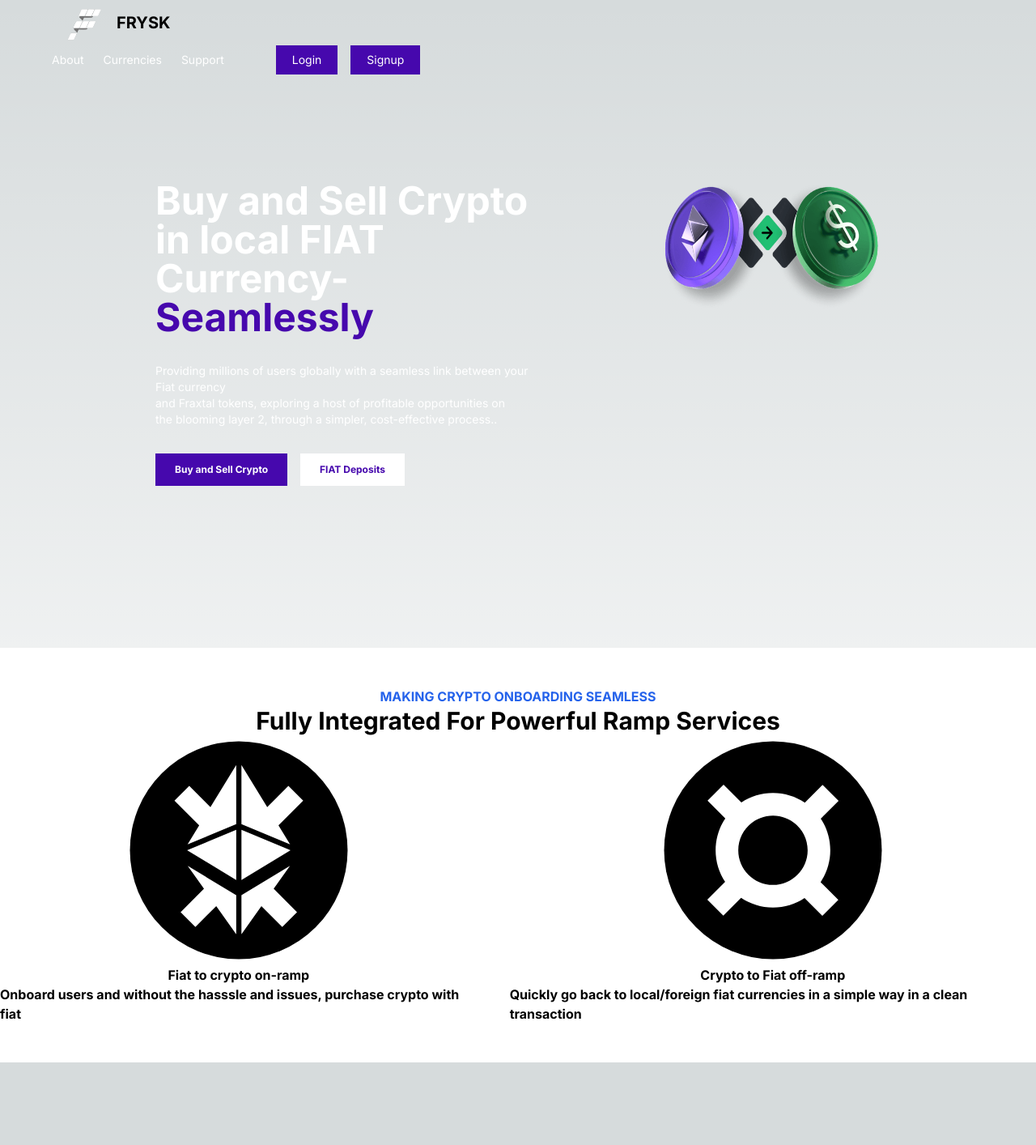
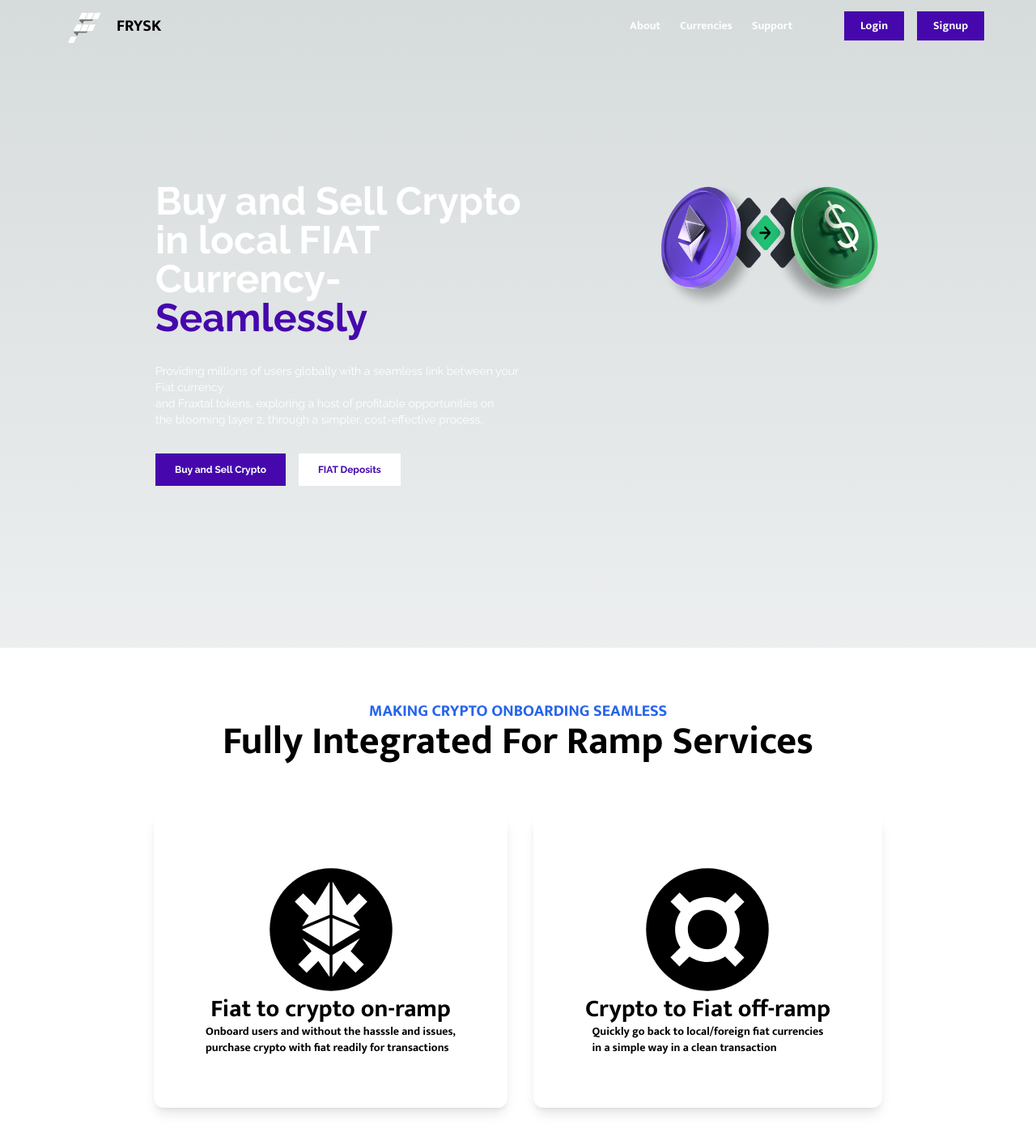
Before and after one commit to vector-10/fiat-on-ramp, a Next.js app: page / in a window 1280 px wide. Shown: the top 1414 px of the page at 81% size. Before the commit the page ends 1312 px from the top, so only its background shows below. Built offline with nearby package versions, Linux system fonts and the light colour scheme.

Commit message:
chore:updates

```diff
--- a/app/globals.css
+++ b/app/globals.css
@@ -1,6 +1,26 @@
+@import url('https://fonts.googleapis.com/css2?family=Raleway:ital,wght@0,100..900;1,100..900&display=swap');
+@import url('https://fonts.googleapis.com/css2?family=Mukta:wght@200;300;400;500;600;700;800&family=Raleway:ital,wght@0,100..900;1,100..900&display=swap');
+
 @tailwind base;
 @tailwind components;
 @tailwind utilities;
+
+
+.raleway{
+  font-family: "Raleway", sans-serif;
+  font-optical-sizing: auto;
+  font-weight: 400;
+  font-style: normal;
+}
+
+.mukta{
+  font-family: "Mukta", sans-serif;
+  font-weight: 700;
+  font-style: normal;
+}
+
+
+
 
 :root {
   --foreground-rgb: 0, 0, 0;
--- a/app/page.tsx
+++ b/app/page.tsx
@@ -7,8 +7,8 @@
 
 export default function Home() {
   return (
-    <main className="landing-page min-h-screen ">
-      <header className="fixed w-full h-[4rem] /flex justify-between items-center px-[4rem]">
+    <main className="landing-page min-h-screen mukta">
+      <header className="fixed w-full h-[4rem] flex justify-between items-center px-[4rem]">
         <div className="navigate flex space-x-16">
          <Link href="/"><div className="logo flex justify-center items-center cursor-pointer mukta"><Image className="frysk-logo w-20 h-14" src={frsyk} alt="frysk logo"/> <p className="font-bold text-xl">FRYSK</p></div></Link>
         </div>
@@ -39,24 +39,34 @@
         </div>
       </section>
       {/* middle section */}
-      <div className="flex flex-col bg-white justify-center items-center h-[32rem] text-black font-bold ">
-        <div className="flex flex-col items-center">
-            <p className="text-blue-600">MAKING CRYPTO ONBOARDING SEAMLESS</p>
-            <h1 className="text-3xl font-bold text-black">Fully Integrated For Powerful Ramp Services</h1>
+      <div className="flex flex-col bg-white items-center h-[42rem] text-black font-bold ">
+        <div className="flex flex-col items-center pt-[4rem]">
+            <p className="text-blue-600 text-xl">MAKING CRYPTO ONBOARDING SEAMLESS</p>
+            <h1 className="text-5xl font-bold text-black">Fully Integrated For Ramp Services</h1>
         </div>
 
-       <div className="flex space-x-10 justify-center items-center">
-          <div className="on-ramp flex items-center flex-col">
-            <Image className="" alt="" src={frax}/>
-            <h1>Fiat to crypto on-ramp</h1>
-            <p>Onboard users and without the hasssle and issues, purchase crypto with fiat</p>
+       <div className="flex space-x-8 justify-center items-center pt-[4rem]">
+          <div className="on-ramp flex items-center flex-col bg-gray bg-white shadow-lg p-[4rem] rounded-xl">
+            <Image className="w-40" alt="" src={frax}/>
+            <h1 className="text-3xl">Fiat to crypto on-ramp</h1>
+            <p className="text-sm">Onboard users and without the hasssle and issues, <br /> purchase crypto with fiat readily for transactions</p>
           </div>
-          <div className="off-ramp flex items-center flex-col">
-          <Image className="" alt="" src={frax2}/>
-            <h1>Crypto to Fiat off-ramp</h1>
-            <p>Quickly go back to local/foreign fiat currencies in a simple way in a clean transaction</p>
+          <div className="off-ramp flex items-center flex-col bg-white shadow-lg p-[4rem] rounded-xl">
+          <Image className="w-40" alt="" src={frax2}/>
+            <h1 className="text-3xl">Crypto to Fiat off-ramp</h1>
+            <p className="text-sm">Quickly go back to local/foreign fiat currencies <br />in a simple way in a clean transaction</p>
           </div>
       </div>
+      </div>
+      <div className="features flex">
+        <div>
+          <h1></h1>
+        </div>
+        {/* division */}
+        <div>
+
+        </div>
+
       </div>
       {/* footer section */}
       <footer>
```
